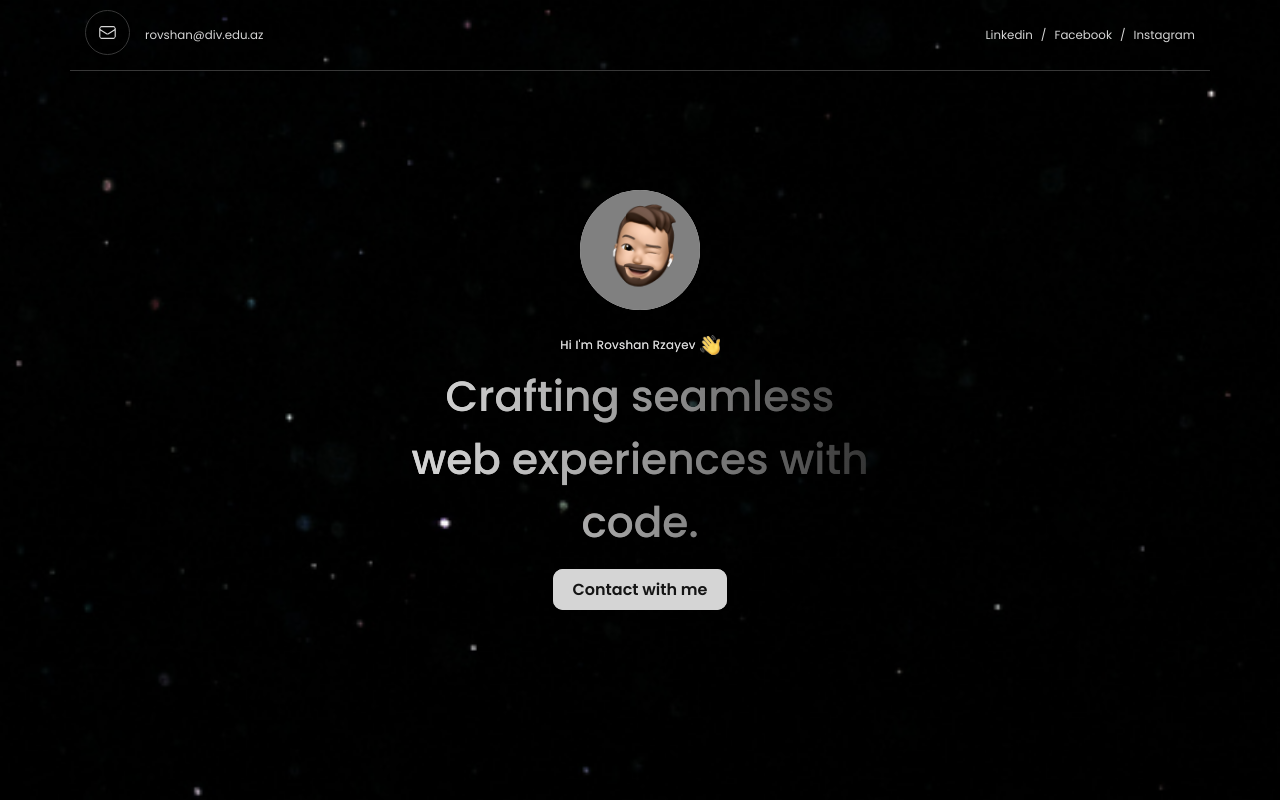
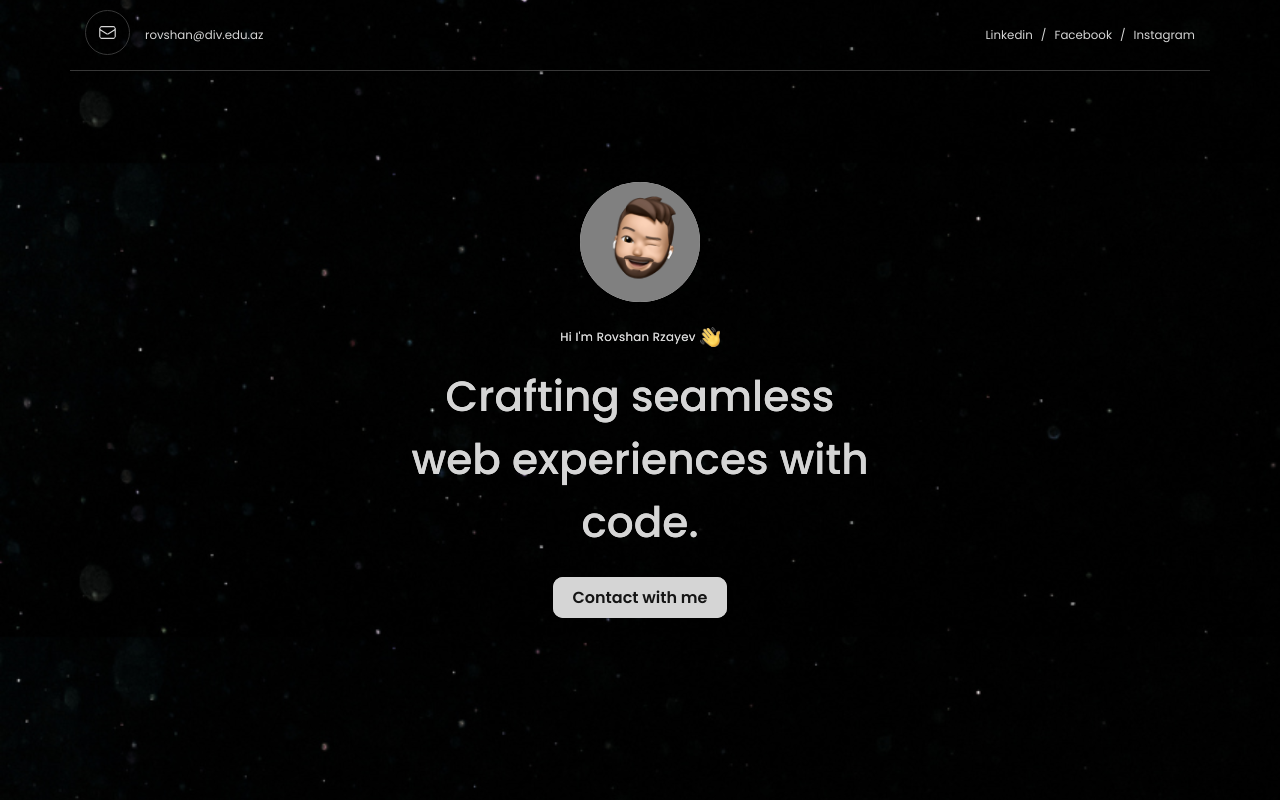
Before and after one commit to rovsenrza/Portfolio, a React (Vite) app: page / in a window 1280 px wide. Shown: the top 800 px of the page. Built offline with nearby package versions, Linux system fonts and the light colour scheme.

Commit message:
Update App.css

```diff
--- a/src/App.css
+++ b/src/App.css
@@ -62,8 +62,7 @@ header .container {
 /* header end */
 /* banner */
 .banner{
-  background:url("../public/img/banner_background.png")center/cover;
-  backdrop-filter: opacity(.1);
+  background:url("../public/img/banner_background.png")center/contain;
   overflow: hidden;
 
 }
@@ -88,11 +87,13 @@ header .container {
   gap: 4px;
 }
 .banner_inner h1{
+  margin-block:8px;
   position: relative;
   font-weight: 500;
-  background: linear-gradient(to left ,rgba(0,0,0,.4),#d5d5d5);
+  background: linear-gradient(to left ,#d5d5d5,#d5d5d5);
   background-clip: text;
   color: transparent;
+  font-size:36px;
 }
 .banner_inner a{
   background-color: #d5d5d5;
@@ -186,8 +187,8 @@ a{text-decoration: underline;}}
 .contact_card::after{
   position: absolute;
   content: " ";
-  top: 10px;
-  left: 10px;
+  top: 7px;
+  left: 7px;
   z-index: -1;
   background-color: #454545;
   width: 100%;
```
